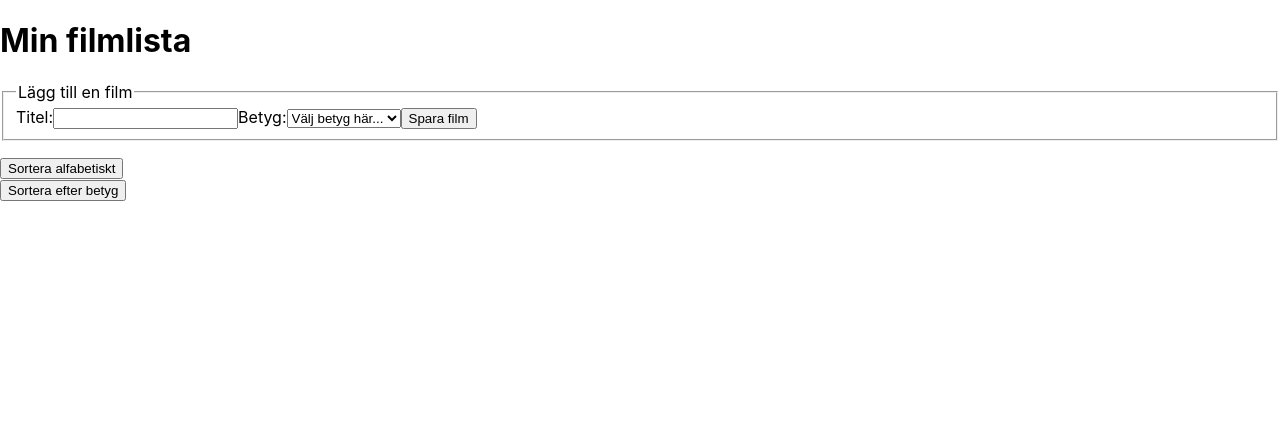
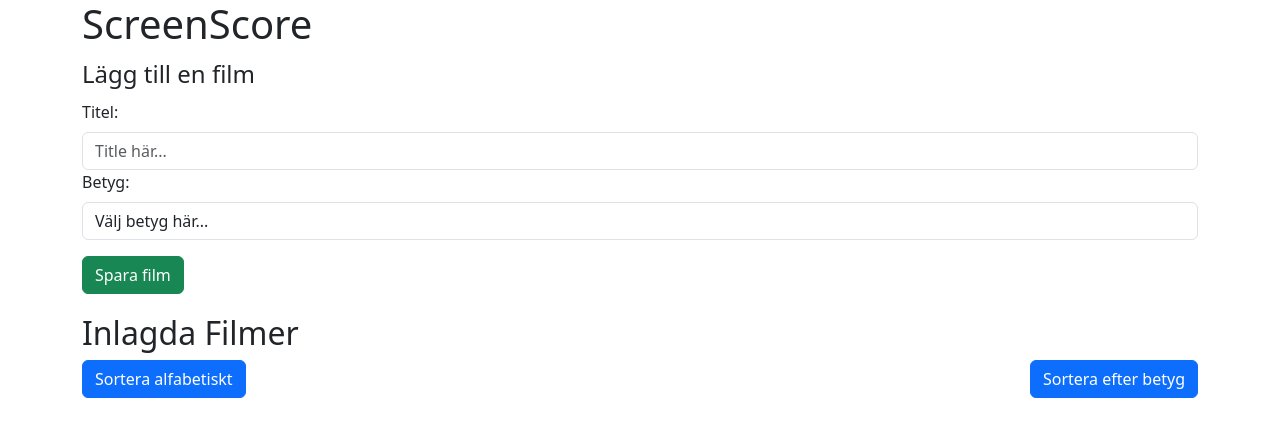
Before and after one commit to DonLealGUA/ScreenScore, a React (Create React App) app: page / in a window 1280 px wide. Shown: the top 436 px of the page. Built offline with nearby package versions, Linux system fonts and the light colour scheme.

Commit message:
CHanged old html for bootstrap

```diff
--- a/package.json
+++ b/package.json
@@ -3,7 +3,9 @@
     "@testing-library/jest-dom": "^5.17.0",
     "@testing-library/react": "^13.4.0",
     "@testing-library/user-event": "^13.5.0",
+    "bootstrap": "^5.3.3",
     "react": "^18.3.1",
+    "react-bootstrap": "^2.10.2",
     "react-dom": "^18.3.1",
     "react-scripts": "5.0.1",
     "web-vitals": "^2.1.4"
--- a/src/App.js
+++ b/src/App.js
@@ -1,5 +1,6 @@
 import React, { useState } from 'react';
 import { Container, Row, Col } from 'react-bootstrap';
+import 'bootstrap/dist/css/bootstrap.min.css';
 import AddMovieForm from './components/AddMovieForm';
 import Movies from './components/Movies';
 import OrderByAlphaButton from './components/OrderByAlphaButton';
@@ -29,7 +30,7 @@ return(
 <Container>
   <Row>
     <Col>
-          <h1>Min filmlista</h1>
+      <h1>ScreenScore</h1>
     </Col>
   </Row>
   <Row>
@@ -39,18 +40,25 @@ return(
   </Row>
   <Row>
     <Col>
+      <h2 style={{ marginTop: '20px' }}>Inlagda Filmer</h2>
+    </Col>
+  </Row>
+  <Row>
+    <Col>
       <Movies movies={movies} onDeleteMovie={deleteMovie} />
     </Col>
   </Row>
   <Row>
     <Col>
+      <div className="d-flex justify-content-between">
         <OrderByAlphaButton onOrderByAlpha={orderByAlpha} />
-        </Col>
-        <Col>
+        <div style={{ width: '20px' }}></div> {/* Spacer */}
         <OrderByGradeButton onOrderByGrade={orderByGrade} />
+      </div>
     </Col>
   </Row>
 </Container>
+
 );
 
 
--- a/src/components/AddMovieForm.js
+++ b/src/components/AddMovieForm.js
@@ -1,4 +1,5 @@
 import React, { useState } from "react";
+import { Form, FormGroup, FormLabel, FormControl, Button } from 'react-bootstrap';
 
 const AddMovieForm = ({ onAddMovie}) => {
 
@@ -11,7 +12,7 @@ const AddMovieForm = ({ onAddMovie}) => {
             if (rating !== '' && rating !== '0') {
                 onAddMovie({title,rating: parseInt(rating)})
                 setTitle('');
-                setRating('');
+                setRating('0');
             }else{
                 alert("Please enter a Movie rating");
                 return;
@@ -23,23 +24,27 @@ const AddMovieForm = ({ onAddMovie}) => {
     };
 
     return (
-        <form onSubmit={handleSubmit}>
+        <Form onSubmit={handleSubmit}>
         <fieldset>
           <legend>Lägg till en film</legend>
-                <label htmlFor="title-field">Titel:</label>
-                <input type="text" id="title-field" value={title} onChange={(e) => setTitle(e.target.value)}/>
-                <label htmlFor="rating-field">Betyg:</label>
-                <select type="text" id="rating-field"value={rating} onChange={(e) => setRating(e.target.value)}>
+          <FormGroup>
+            <FormLabel htmlFor="title-field">Titel:</FormLabel>
+            <FormControl type="text" id="title-field" placeholder="Title här..." value={title} onChange={(e) => setTitle(e.target.value)} />
+          </FormGroup>
+          <FormGroup>
+            <FormLabel htmlFor="rating-field">Betyg:</FormLabel>
+            <FormControl as="select" id="rating-field" value={rating} onChange={(e) => setRating(e.target.value)}>
               <option value="0">Välj betyg här...</option>
               <option value="1">1</option>
               <option value="2">2</option>
               <option value="3">3</option>
               <option value="4">4</option>
               <option value="5">5</option>
-                    </select>
-                <input type="submit" class="btn btn-success mt-3" value="Spara film"/>
+            </FormControl>
+          </FormGroup>
+          <Button type="submit" variant="success" className="mt-3">Spara film</Button>
         </fieldset>
-        </form>
+      </Form>
     );
 };
 
--- a/src/components/Movie.js
+++ b/src/components/Movie.js
@@ -1,15 +1,24 @@
-import React, { useState } from 'react';
+import React from 'react';
+import { ListGroup } from 'react-bootstrap';
 
 const Movie = ({ movie, onDeleteMovie }) => {
-    const [title, rating] = movie;
+    const { title, rating } = movie;
 
     return (
-        <li data-grade={`${rating}`} data-title={`${title}`}>
-            {title}
-            <img src="media/delete.png" alt="Delete movie" className="delete-movie-icon" />
-            {'<img src="media/star.png" alt="Star">'.repeat(parseInt(rating))}
-            <button onClick={() => onDeleteMovie(movie)}>Delete</button>
-        </li>
+        <ListGroup.Item className="d-flex justify-content-between align-items-center">
+        <span>{title}</span>
+        <div>
+            {[...Array(parseInt(rating))].map((_, index) => (
+                <img key={index} src="../media/star.png" alt="Star" className="star-icon" />
+            ))}
+            <img
+                src="../media/delete.png"
+                alt="Delete movie"
+                className="delete-movie-icon"
+                onClick={() => onDeleteMovie(movie)}
+            />
+        </div>
+    </ListGroup.Item>
     );
 };
 
--- a/src/components/Movies.js
+++ b/src/components/Movies.js
@@ -1,13 +1,14 @@
 import React, { useState } from 'react';
 import Movie from './Movie';
+import { ListGroup } from 'react-bootstrap';
 
 const Movies = ({ movies,onDeleteMovie}) => {
     return(
-        <ul>
-            {movies.map((movie) => (
-             <Movie key={movie.id} movie={movie} onDeleteMovie={onDeleteMovie} />
-            ))}
-        </ul>
+        <ListGroup>
+      {movies.map((movie) => (
+        <Movie key={movie.id} movie={movie} onDeleteMovie={onDeleteMovie} />
+      ))}
+    </ListGroup>
     );
 }
 
--- a/src/index.js
+++ b/src/index.js
@@ -3,6 +3,8 @@ import ReactDOM from 'react-dom/client';
 import './index.css';
 import App from './App';
 import reportWebVitals from './reportWebVitals';
+import 'bootstrap/dist/css/bootstrap.min.css';
+
 
 const root = ReactDOM.createRoot(document.getElementById('root'));
 root.render(
```
Also changed, not shown: 1 other file (tests, documents, lock files or other folders). Lines whose indentation alone changed are shown as unchanged.
